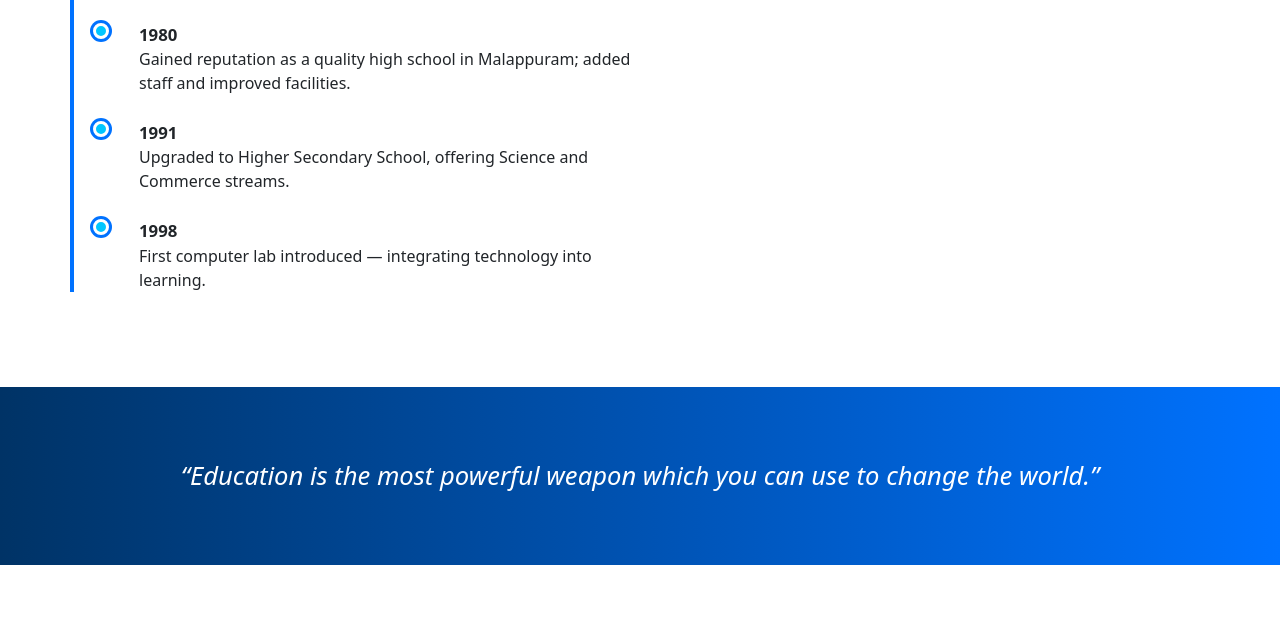
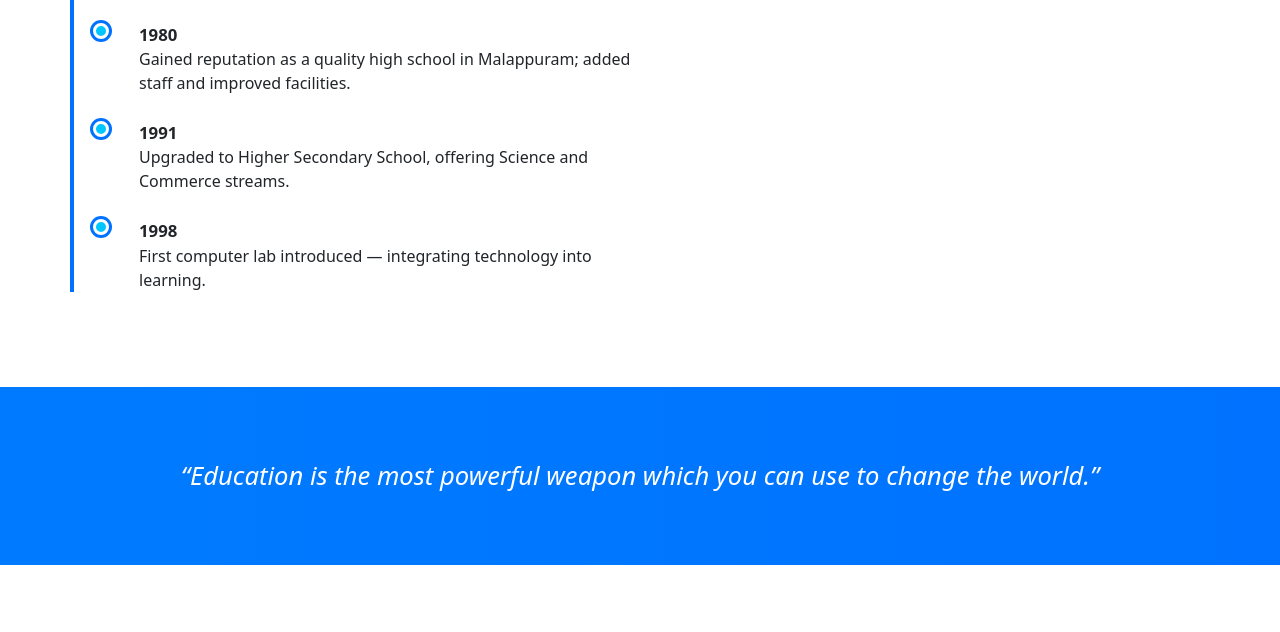
Before and after one commit to itsaflah/PPMHSS-KOTTUKKARA, a plain HTML site: page about/index.html in a window 1280 px wide. Shown: the part 797-1429 px from the top of the page. Drawn offline with nearby package versions, Linux system fonts and the light colour scheme; files whose address does not match are found by name.

Commit message:
colorfix

```diff
--- a/about/about.css
+++ b/about/about.css
@@ -1,5 +1,5 @@
 :root {
-  --primary-color: #003366;
+  --primary-color: #007bff;
   --secondary-color: #0072ff;
   --accent-color: #00c6ff;
   --light-bg: #f0f4fa;
--- a/staffs/staffs.css
+++ b/staffs/staffs.css
@@ -1,5 +1,5 @@
 :root {
-  --primary-color: #003366;
+  --primary-color: #007bff;
   --secondary-color: #0072ff;
   --accent-color: #00c6ff;
   --light-bg: #f0f4fa;
```
